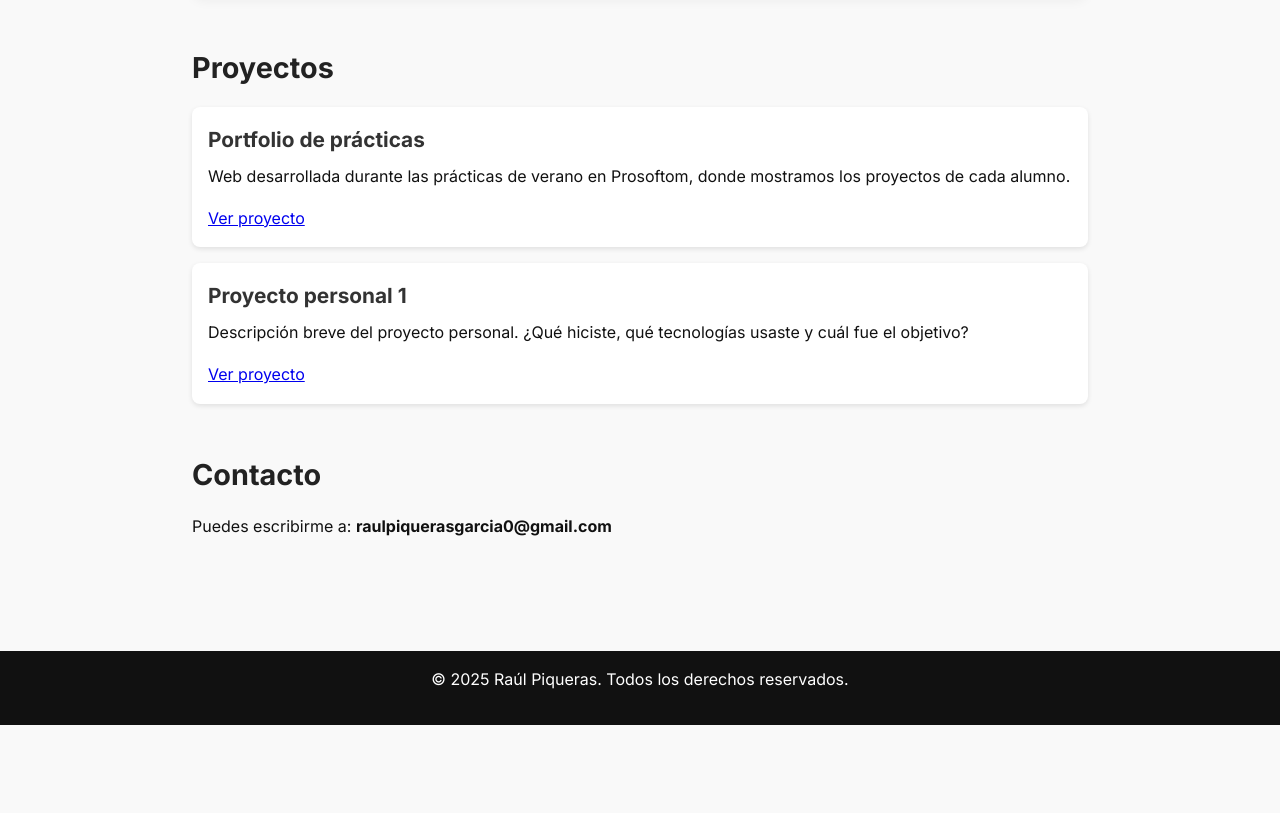
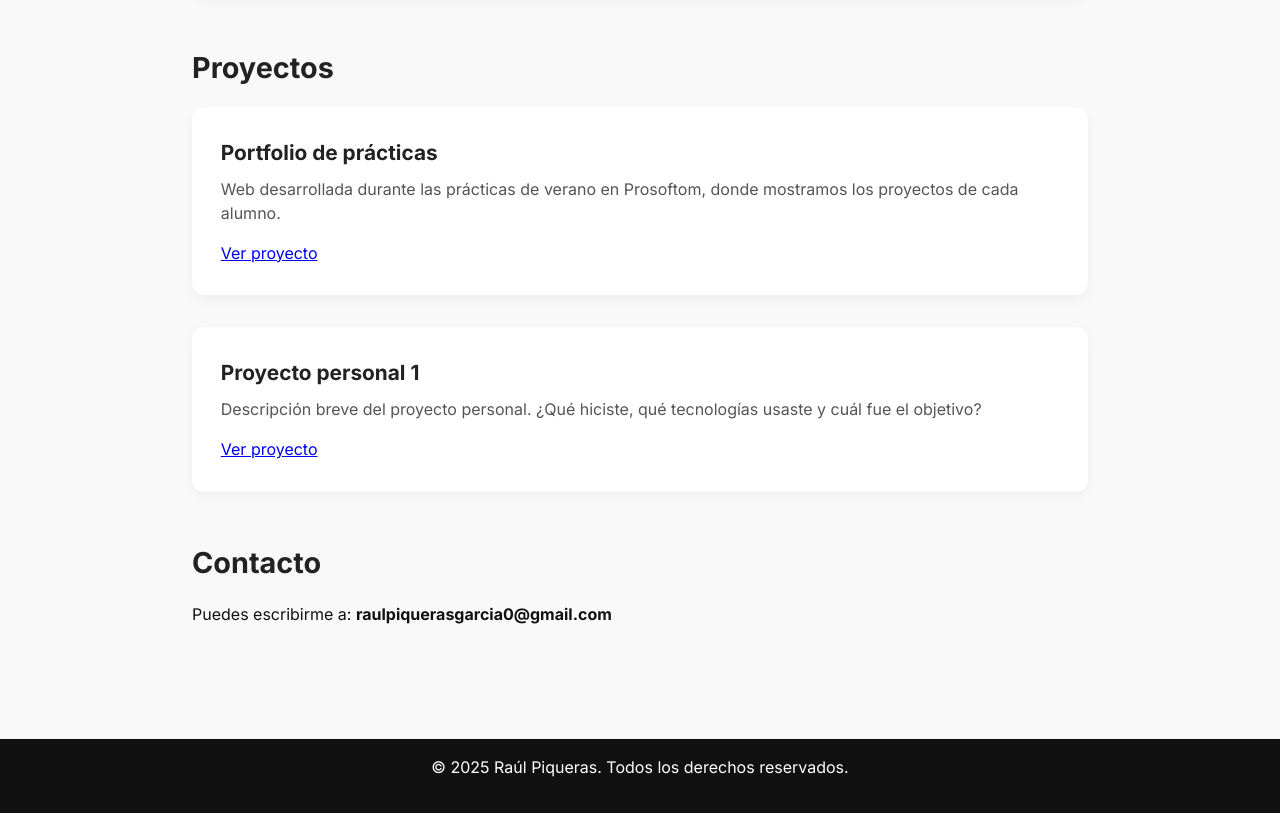
Before and after one commit to RaulPGr/portfolio, a plain HTML site: page index.html in a window 1280 px wide. Shown: the part 1320-2133 px from the top of the page. Before the commit the page ends 2045 px from the top, so only its background shows below. Drawn offline with Linux system fonts and the light colour scheme.

```diff
--- a/index.html
+++ b/index.html
@@ -165,12 +165,12 @@ h3 {
 
       <section id="proyectos">
         <h2>Proyectos</h2>
-        <div class="project">
+        <div class="card">
           <h3>Portfolio de prácticas</h3>
           <p>Web desarrollada durante las prácticas de verano en Prosoftom, donde mostramos los proyectos de cada alumno.</p>
           <a href="https://prosoftom.com/es/raul/#" target="_blank">Ver proyecto</a>
         </div>
-        <div class="project">
+        <div class="card">
           <h3>Proyecto personal 1</h3>
           <p>Descripción breve del proyecto personal. ¿Qué hiciste, qué tecnologías usaste y cuál fue el objetivo?</p>
           <a href="#">Ver proyecto</a>
```
